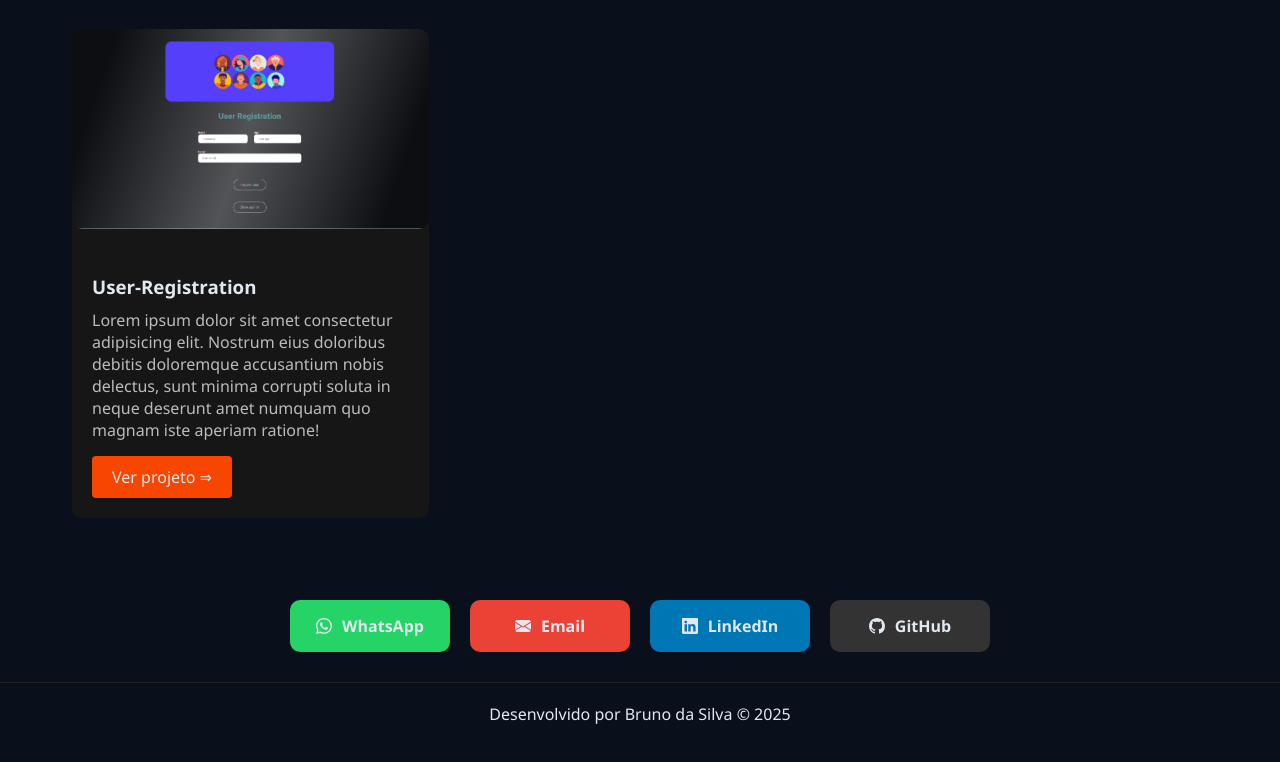
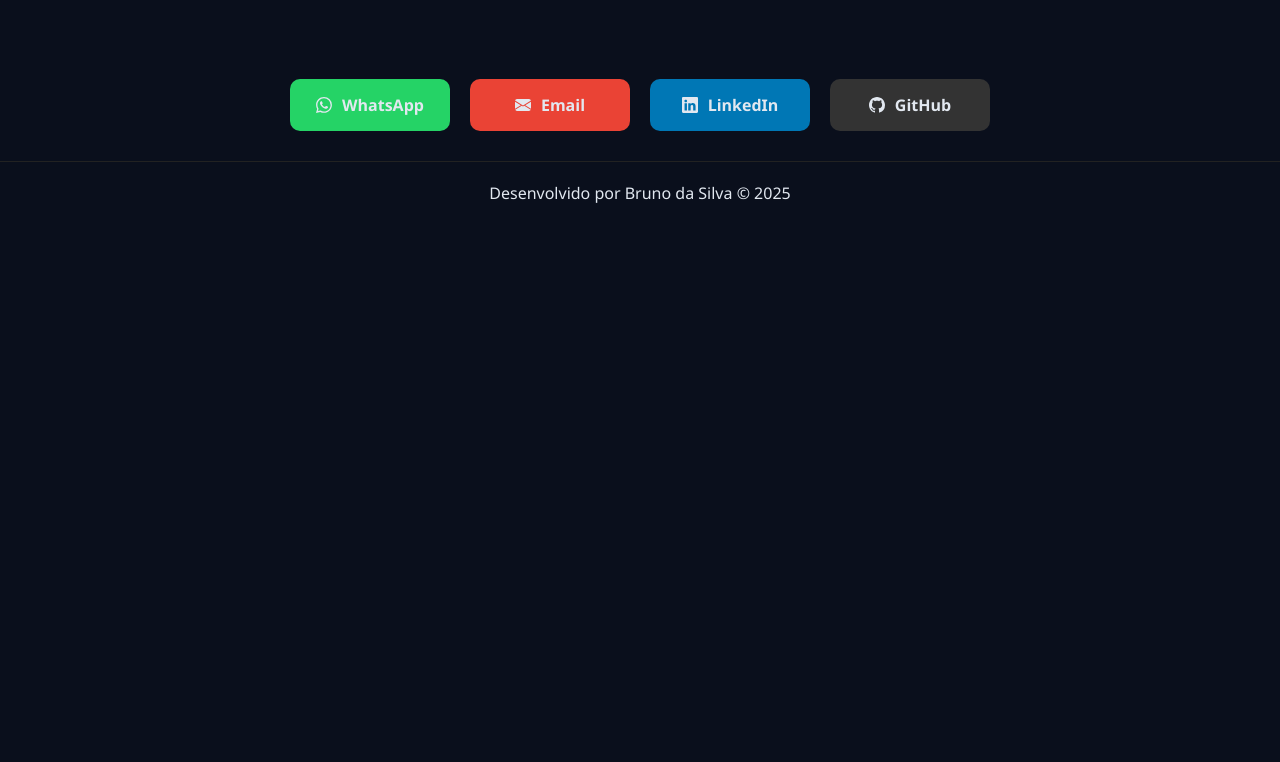
Before and after one commit to Brunogitguimaraes/meu-portifolio, a plain HTML site: page index.html in a window 1280 px wide. Shown: the part 1886-2648 px from the top of the page. After the commit the page ends 2130 px from the top, so only its background shows below. Drawn offline with nearby package versions, Linux system fonts and the light colour scheme.

Commit message:
exclusão projeto 4

```diff
--- a/index.html
+++ b/index.html
@@ -119,15 +119,6 @@
           </div>
         </div> <!-- Card 3 -->
 
-        <div class="card-projeto card-projeto-4">
-          <img class="img-projeto" src="./assets/img-web.png" alt="imagem-projeto">
-
-          <div class="info-projeto">
-            <h3>User-Registration</h3>
-            <p>Lorem ipsum dolor sit amet consectetur adipisicing elit. Nostrum eius doloribus debitis doloremque accusantium nobis delectus, sunt minima corrupti soluta in neque deserunt amet numquam quo magnam iste aperiam ratione!</p>
-            <a href="https://user-registration-pearl.vercel.app/" class="efeito-cursor">Ver projeto &rArr; </a>
-          </div>
-        </div> <!-- Card 4 -->
 
       </div> <!-- Container projetos -->
     </section> <!-- Seção projetos -->
```
